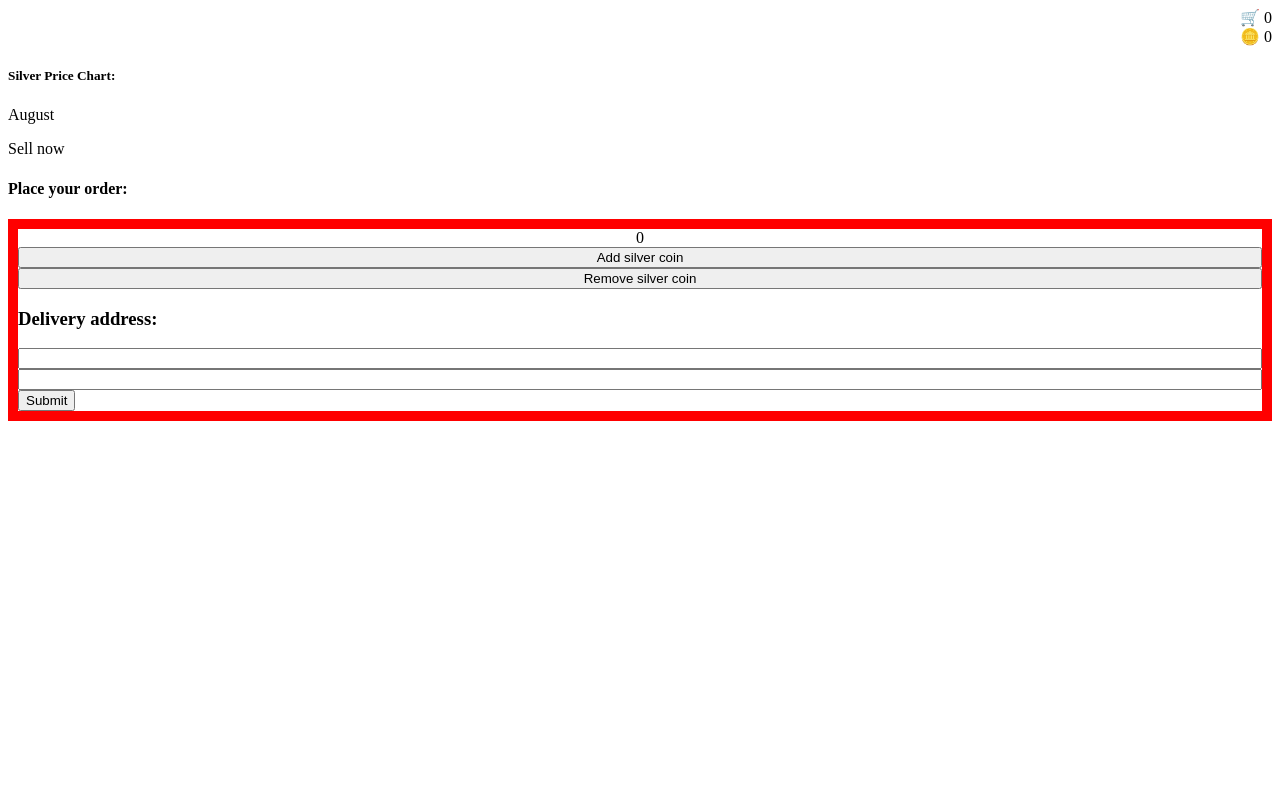
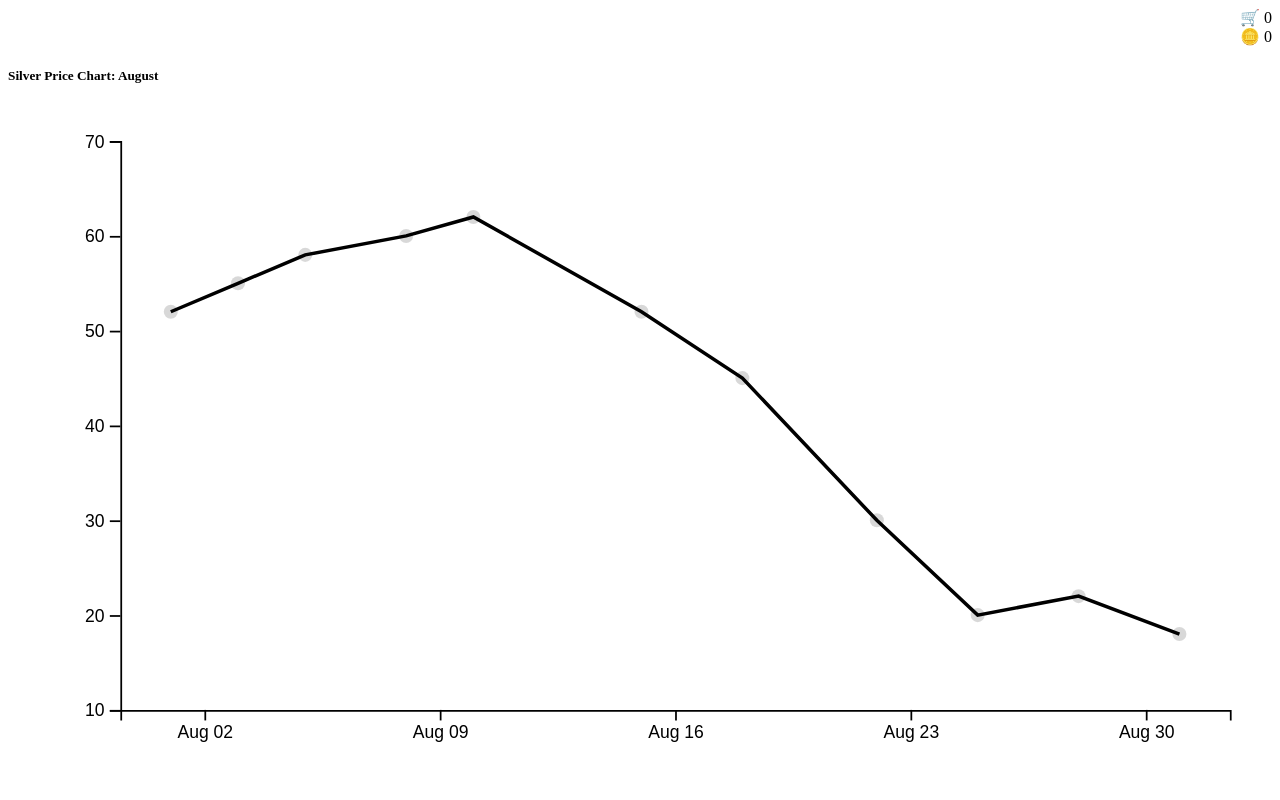
Before and after one commit to daniyar-yes/react-fetch-from-web, a React (Vite) app: page / in a window 1280 px wide. Shown: the top 800 px of the page. Built offline with nearby package versions, Linux system fonts and the light colour scheme.

Commit message:
updated data mock and d3 svg line chart

```diff
--- a/src/App.jsx
+++ b/src/App.jsx
@@ -9,7 +9,19 @@ function App() {
 
     const silverData = {
       month: 'August',
-      dataPoints: [ {date: 1, price: 50}, {date: 3, price: 55}, {date: 5, price: 65}, {date: 8, price: 50}, {date: 10, price: 50}, {date: 15, price: 50}, {date: 18, price: 50}, {date: 22, price: 50}, {date: 25, price: 50}, {date: 28, price: 50},{date: 31, price: 50}],
+      dataPoints: [
+        {date: '2026-08-01T00:00:00Z', price: 52},
+        {date: '2026-08-03T00:00:00Z', price: 55},
+        {date: '2026-08-05T00:00:00Z', price: 58},
+        {date: '2026-08-08T00:00:00Z', price: 60},
+        {date: '2026-08-10T00:00:00Z', price: 62},
+        {date: '2026-08-15T00:00:00Z', price: 52},
+        {date: '2026-08-18T00:00:00Z', price: 45},
+        {date: '2026-08-22T00:00:00Z', price: 30},
+        {date: '2026-08-25T00:00:00Z', price: 20},
+        {date: '2026-08-28T00:00:00Z', price: 22},
+        {date: '2026-08-31T00:00:00Z', price: 18}
+      ],
       callToAction: 'Sell now'
     }
 
--- a/src/SilverPriceChart/SilverPriceChart.jsx
+++ b/src/SilverPriceChart/SilverPriceChart.jsx
@@ -1,12 +1,98 @@
-import * as d3 from 'd3';
+import { axisBottom, axisLeft, extent, line, scaleLinear, scaleTime, select, zoom } from 'd3';
+import { useEffect, useRef } from 'react';
 
-const SilverPriceChart = ({silverData}) => {
-    console.log(silverData)
+const SilverPriceChart = ({ silverData = {} }) => {
+  const svgRef = useRef(null);
+  const xAxisRef = useRef(null);
+  const yAxisRef = useRef(null);
+  const lineRef = useRef(null);
+  const pointsRef = useRef(null);
+  const zoomLayerRef = useRef(null);
+
+  const width = 720;
+  const height = 400;
+  const margin = { top: 20, right: 24, bottom: 56, left: 64 };
+  const chartWidth = width - margin.left - margin.right;
+  const chartHeight = height - margin.top - margin.bottom;
+
+  const dataPoints = (Array.isArray(silverData.dataPoints) ? silverData.dataPoints : [])
+    .map((point) => ({
+      date: new Date(point.date),
+      price: Number(point.price)
+    }))
+    .filter((point) => !Number.isNaN(point.date.getTime()) && Number.isFinite(point.price))
+    .sort((firstPoint, secondPoint) => firstPoint.date - secondPoint.date);
+
+  const dateExtent = extent(dataPoints, (point) => point.date);
+  const priceExtent = extent(dataPoints, (point) => point.price);
+  const dateRange = dateExtent[0] && dateExtent[1] ? dateExtent[1] - dateExtent[0] : 0;
+  const priceRange = priceExtent[0] !== undefined && priceExtent[1] !== undefined
+    ? priceExtent[1] - priceExtent[0]
+    : 0;
+  const datePadding = dateRange || 24 * 60 * 60 * 1000;
+  const pricePadding = priceRange || Math.max(Math.abs(priceExtent[0] || 0) * 0.1, 1);
+
+  const xScale = scaleTime()
+    .domain(dataPoints.length ? [
+      new Date(dateExtent[0].getTime() - datePadding * 0.05),
+      new Date(dateExtent[1].getTime() + datePadding * 0.05)
+    ] : [new Date('2026-08-01T00:00:00Z'), new Date('2026-08-31T00:00:00Z')])
+    .range([0, chartWidth]);
+  const yScale = scaleLinear()
+    .domain(dataPoints.length ? [priceExtent[0] - pricePadding * 0.1, priceExtent[1] + pricePadding * 0.1] : [0, 1])
+    .nice()
+    .range([chartHeight, 0]);
+  const createLine = line()
+    .x((point) => xScale(point.date))
+    .y((point) => yScale(point.price));
+
+  useEffect(() => {
+    const xAxis = select(xAxisRef.current);
+    const yAxis = select(yAxisRef.current);
+    const linePath = select(lineRef.current);
+    const points = select(pointsRef.current).selectAll('circle').data(dataPoints);
+
+    const updateChart = (currentXScale) => {
+      xAxis.call(axisBottom(currentXScale).ticks(6));
+      linePath.attr('d', line().x((point) => currentXScale(point.date)).y((point) => yScale(point.price))(dataPoints));
+      points.attr('cx', (point) => currentXScale(point.date));
+    };
+
+    yAxis.call(axisLeft(yScale).ticks(6));
+    updateChart(xScale);
+
+    const zoomBehavior = zoom()
+      .scaleExtent([1, 8])
+      .translateExtent([[0, 0], [chartWidth, chartHeight]])
+      .extent([[0, 0], [chartWidth, chartHeight]])
+      .on('zoom', (event) => updateChart(event.transform.rescaleX(xScale)));
+
+    select(zoomLayerRef.current).call(zoomBehavior);
+
+    return () => {
+      select(zoomLayerRef.current).on('.zoom', null);
+    };
+  }, [dataPoints, chartHeight, chartWidth, xScale, yScale]);
+
   return (
     <div>
-        <h5>Silver Price Chart:</h5>
-        <div id='price-chart'>{silverData.month}</div>
-        <p>{silverData.callToAction}</p>
+      <h5>Silver Price Chart: {silverData.month}</h5>
+      <svg ref={svgRef} viewBox={`0 0 ${width} ${height}`} role="img" aria-label={`${silverData.month || 'Silver'} price chart`}>
+        <title>{silverData.month || 'Silver'} price chart</title>
+        <desc>Daily silver price action with date and price axes. Drag to pan and scroll to zoom.</desc>
+        <g transform={`translate(${margin.left}, ${margin.top})`}>
+          <g ref={yAxisRef} />
+          <g ref={xAxisRef} transform={`translate(0, ${chartHeight})`} />
+          <g opacity="0.15" ref={pointsRef}>
+            {dataPoints.map((point) => (
+              <circle key={point.date.toISOString()} cx={xScale(point.date)} cy={yScale(point.price)} r="4" fill="currentColor" />
+            ))}
+          </g>
+          <path ref={lineRef} d={createLine(dataPoints)} fill="none" stroke="currentColor" strokeWidth="2" />
+          <rect ref={zoomLayerRef} width={chartWidth} height={chartHeight} fill="transparent" />
+        </g>
+      </svg>
+      <p>{silverData.callToAction}</p>
     </div>
   )
 }
```
